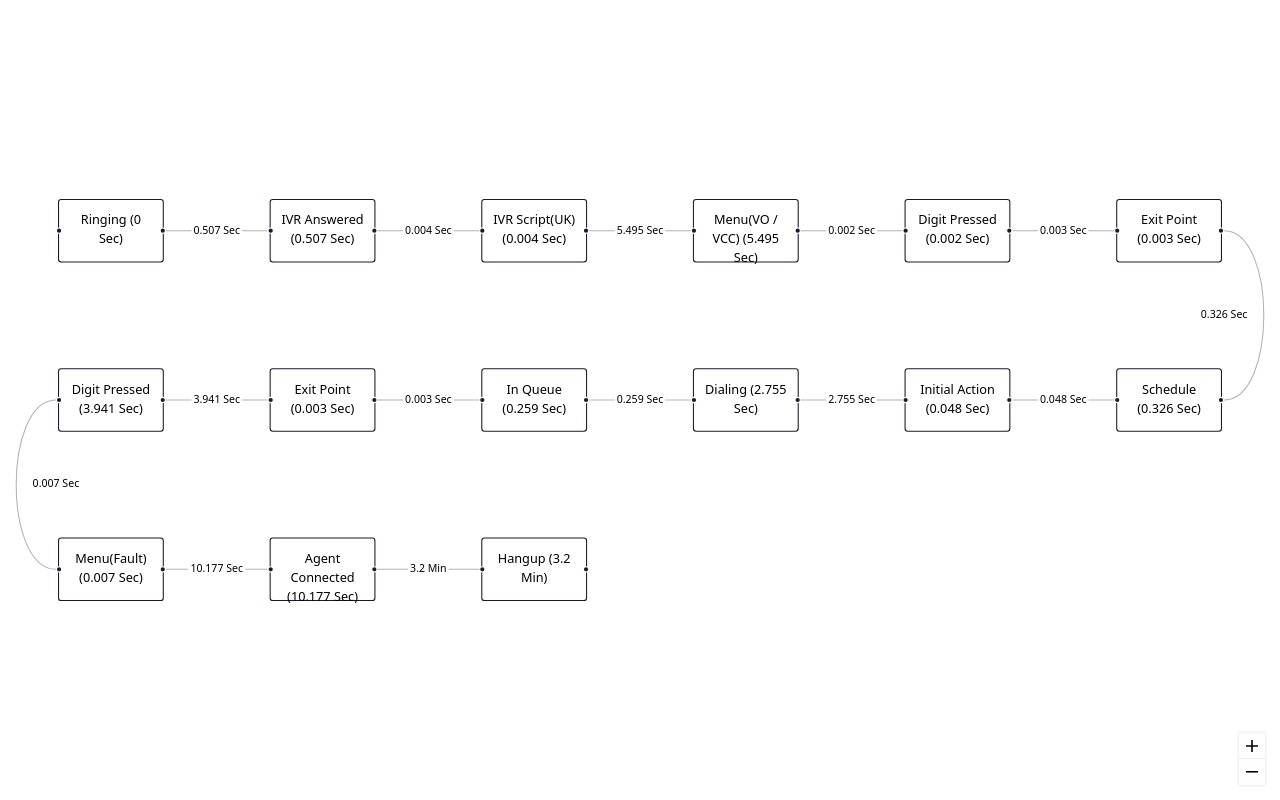
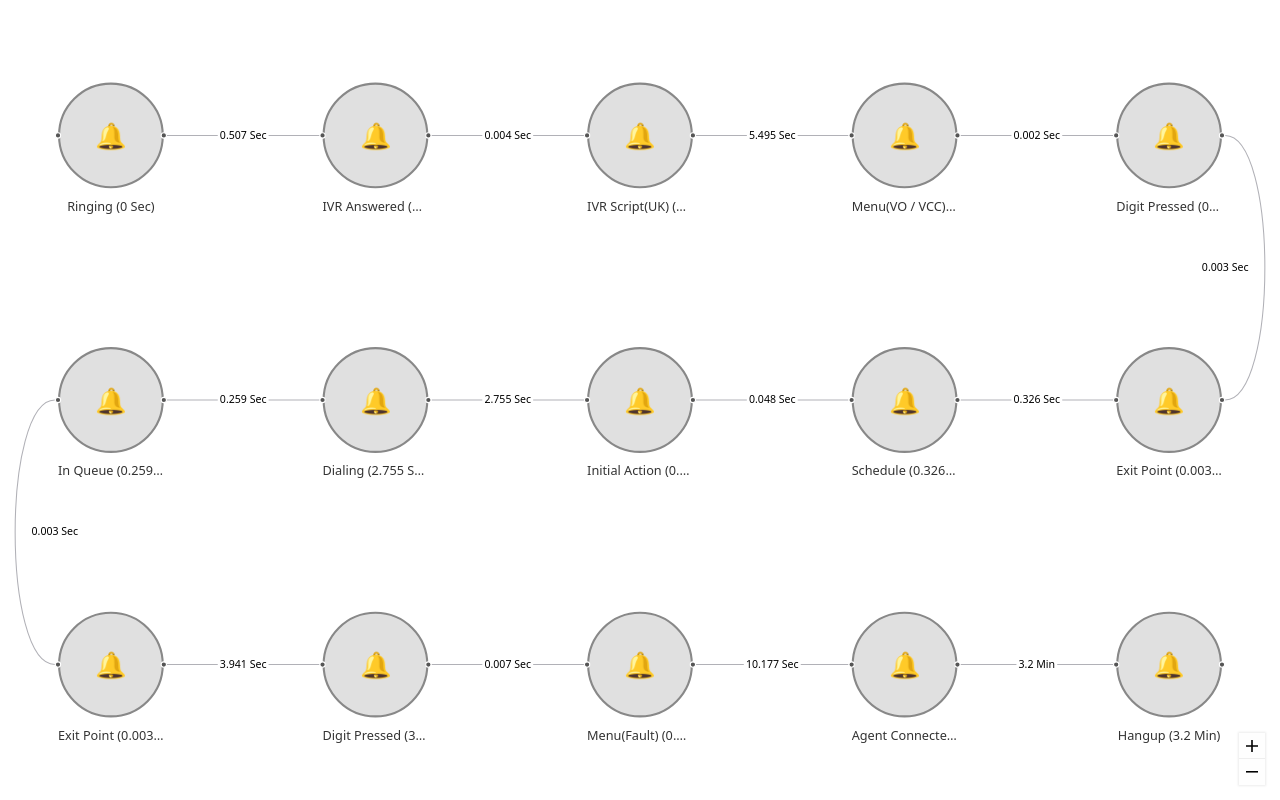
Before and after one commit to atimael/rc-charts, a React (Vite) app: page / in a window 1280 px wide. Built offline with nearby package versions, Linux system fonts and the light colour scheme.

Commit message:
feat: flowchart fixed handlers

```diff
--- a/src/flow-chart/FlowChart.tsx
+++ b/src/flow-chart/FlowChart.tsx
@@ -9,6 +9,7 @@ import {
 
 import "@xyflow/react/dist/style.css";
 import { CurvedEdge } from "./components/CurvedEdge.tsx";
+import { StageNode } from "./components/StageNode.tsx";
 
 interface StageData {
   id: string;
@@ -34,9 +35,11 @@ const stagesData: StageData[] = [
   { id: "15", label: "Hangup", duration: "3.2 Min" },
 ];
 
+const nodeTypes = { stage: StageNode };
+
 const nodeWidth = 100;
-const nodeHeight = 60;
-const nodeMargin = 100;
+const nodeHeight = 100;
+const nodeMargin = 150;
 
 export const CallJourney: React.FC = () => {
   const containerRef = useRef<HTMLDivElement>(null);
@@ -77,6 +80,7 @@ export const CallJourney: React.FC = () => {
         sourcePosition: isEvenRow ? Position.Right : Position.Left,
         targetPosition: isEvenRow ? Position.Left : Position.Right,
         style: { width: nodeWidth, height: nodeHeight },
+        type: "stage",
       };
     });
 
@@ -114,6 +118,7 @@ export const CallJourney: React.FC = () => {
       <ReactFlow
         nodes={nodes}
         edges={edges}
+        nodeTypes={nodeTypes}
         edgeTypes={edgeTypes}
         nodesDraggable={false}
         nodesConnectable={false}
--- /dev/null
+++ b/src/flow-chart/components/StageNode.tsx
@@ -0,0 +1,63 @@
+import { Handle, Position } from "@xyflow/react";
+import { FC } from "react";
+
+type StageNodeProps = {
+  data: any;
+  sourcePosition?: Position;
+  targetPosition?: Position;
+};
+
+export const StageNode: FC<StageNodeProps> = ({
+  data,
+  sourcePosition = Position.Right,
+  targetPosition = Position.Left,
+}) => {
+  return (
+    <div style={{ textAlign: "center" }}>
+      <div
+        style={{
+          width: "100px",
+          height: "100px",
+          borderRadius: "50%",
+          backgroundColor: "#e0e0e0",
+          display: "flex",
+          justifyContent: "center",
+          alignItems: "center",
+          border: "2px solid #888",
+          position: "relative",
+        }}
+      >
+        {/* Placeholder for the icon in the center */}
+        <div style={{ fontSize: "24px", color: "#333" }}>🔔</div>
+      </div>
+
+      {/* Label underneath, truncated if too long */}
+      <div
+        style={{
+          width: "100px",
+          marginTop: "8px",
+          whiteSpace: "nowrap",
+          overflow: "hidden",
+          textOverflow: "ellipsis",
+          fontSize: "12px",
+          color: "#333",
+        }}
+        title={data.label} // Tooltip for full label
+      >
+        {data.label}
+      </div>
+
+      {/* Handle for connection on left and right */}
+      <Handle
+        type="source"
+        position={sourcePosition}
+        style={{ background: "#555" }}
+      />
+      <Handle
+        type="target"
+        position={targetPosition}
+        style={{ background: "#555" }}
+      />
+    </div>
+  );
+};
--- a/src/tree-chart/components/CircleNode.tsx
+++ b/src/tree-chart/components/CircleNode.tsx
@@ -1,6 +1,7 @@
 import { Handle, Position } from "@xyflow/react";
+import { FC } from "react";
 
-export const CircleNode: React.FC<{ data: any }> = ({ data }) => {
+export const CircleNode: FC<{ data: any }> = ({ data }) => {
   return (
     <div
       // className={`w-[172px] h-[44px] p-2 bg-white border border-gray-500 rounded-full flex items-center justify-center text-center`}
```
Lines whose indentation alone changed are shown as unchanged.
